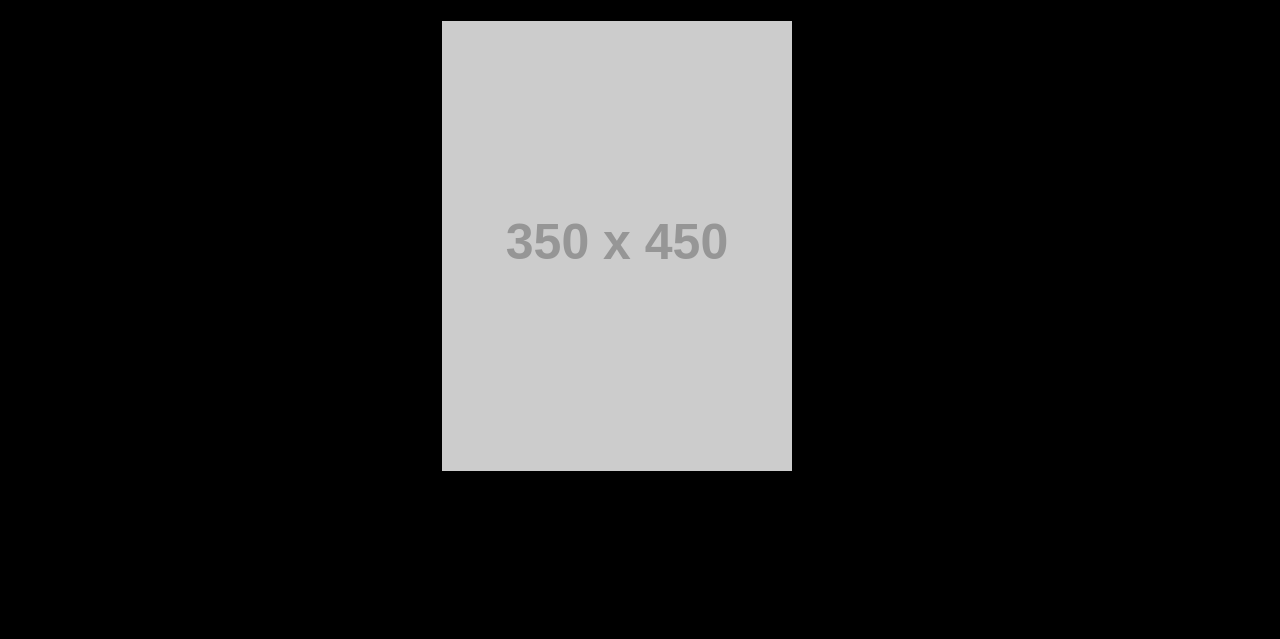
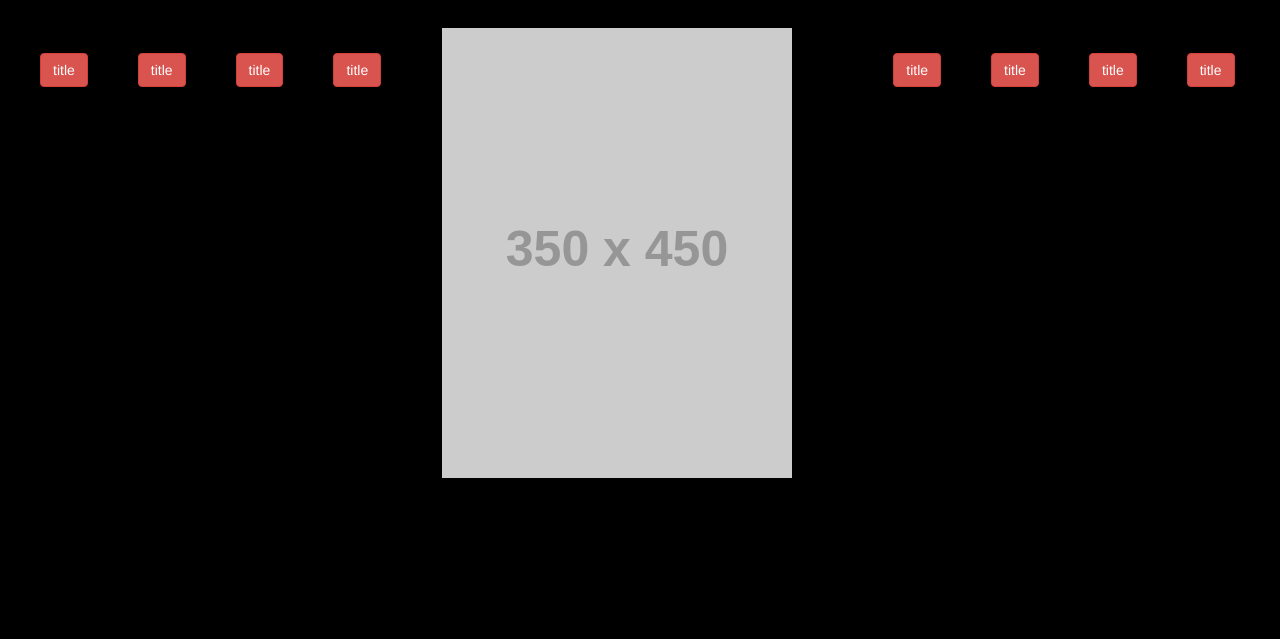
Before and after one commit to 901david/CharacterSoundboard, a plain HTML site: page index.html in a window 1280 px wide. Shown: the part 161-800 px from the top of the page. Drawn offline with nearby package versions, Linux system fonts and the light colour scheme; placeholder pictures from the web are drawn by us.

Commit message:
Made layout look better. Got fake buttons working and reacting with audio and visual links that can be utilized to switch out the images. Need to Tighten up the jumbo, find a better top font and move forward with animating.

```diff
--- a/css/style.css
+++ b/css/style.css
@@ -4,3 +4,12 @@ body {
 .jumbotron {
 	text-align: center;
 }
+#soundLeft {
+	height:450px;
+}
+#soundRight {
+	height:450px;
+}
+.spaceGood {
+	margin:25px;
+}
--- a/index.html
+++ b/index.html
@@ -2,7 +2,7 @@
 <html lang="en-US">
 <head>
 	<meta charset="UTF-8">
-	<!-- <link rel="icon" type="image/jpg" href="favicon.png"> -->
+	<link rel="icon" type="image/jpg" href="images/favicon.png">
 	<meta name="viewport" content="width=device-width, initial-scale=1">
 	<link rel="stylesheet" type="text/css" href="css/reset.css">
 	<!-- Latest compiled and minified CSS -->
@@ -15,13 +15,14 @@
 <body>
 <div class="container-fluid">
 <div class="jumbotron">
-<h3>Bring Donald Frump to Life with Your Favorite Phrases!</h3>
+<h2>Bring Donald Frump to Life with Your Favorite Phrases!</h2>
 </div>
 <div class="row">
 <div class="col-xs-12 col-s-12 col-md-4 col-lg-4" id="soundLeft">
 </div>
 <div class="col-xs-12 col-s-12 col-md-4 col-lg-4" id="gifArea">
-<img src="http://via.placeholder.com/350x450" alt="Animated Gif">
+<audio id="mainAudio" src=""></audio>
+<img id="mainImage" src="http://via.placeholder.com/350x450" alt="Animated Gif">
 </div>
 <div class="col-xs-12 col-s-12 col-md-4 col-lg-4" id="soundRight">
 </div>
--- a/script/app.js
+++ b/script/app.js
@@ -1,15 +1,28 @@
-var soundsLeft = ["button1", "button2", "button3", "button4"];
-var soundsRight = ["button5", "button6", "button7", "button8"];
-
+var soundLeft =
+[{"button": "title", "gifLink": "Link", "soundLink": "SoundURL"}, {"button": "title", "gifLink": "Link", "soundLink": "SoundURL"},{"button": "title", "gifLink": "Link", "soundLink": "SoundURL"},{"button": "title", "gifLink": "Link", "soundLink": "SoundURL"}];
+var soundRight = [{"button": "title", "gifLink": "Link", "soundLink": "SoundURL"},{"button": "title", "gifLink": "Link", "soundLink": "SoundURL"},{"button": "title", "gifLink": "Link", "soundLink": "SoundURL"},{"button": "title", "gifLink": "Link", "soundLink": "SoundURL"}];
+var gifChosen;
+var audioChosen;
 // This function creates buttons
-function placeButtons (x){
-	for (var i = 0; i < x.length;i++) {
-		$("#" + x).append("<button class='btn btn-danger'>" + x[i] + "</button");
-		console.log(x[i]);
-		console.log($("#" + x));
+function placeButtonsLeft (){
+	for (var i = 0; i < soundLeft.length;i++) {
+		$("#soundLeft").append("<button class='btn btn-danger spaceGood' data-gif='" + soundLeft[i].gifLink + "' data-sound='" + soundLeft[i].soundLink + "'>" + soundLeft[i].button + "</button");
+	};
+};
+function placeButtonsRight (){
+	for (var i = 0; i < soundRight.length;i++) {
+		$("#soundRight").append("<button class='btn btn-danger spaceGood' data-gif='" + soundRight[i].gifLink + "' data-sound='" + soundRight[i].soundLink + "'>" + soundRight[i].button + "</button");
 	};
 };
 $(document).ready(function(){
-placeButtons(soundsLeft);
-placeButtons(soundsRight);
+placeButtonsLeft();
+placeButtonsRight();
+$(".spaceGood").click(function () {
+gifChosen = $(this).attr("data-gif");
+audioChosen = $(this).attr("data-sound");
+$("#mainImage").attr("src", gifChosen);
+$("#mainAudio").attr("src", audioChosen);
+console.log(gifChosen);
+console.log(audioChosen);
+});
 	});
```
Also changed, not shown: images/favicon.png (added).
